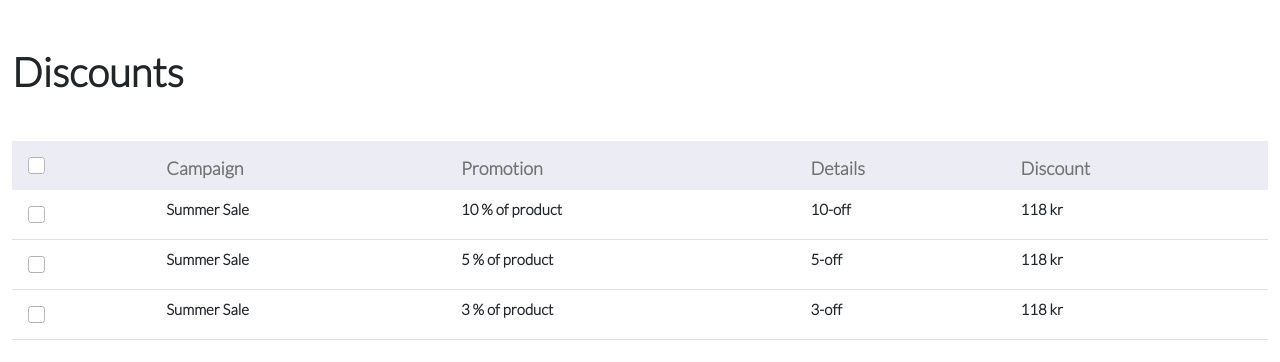
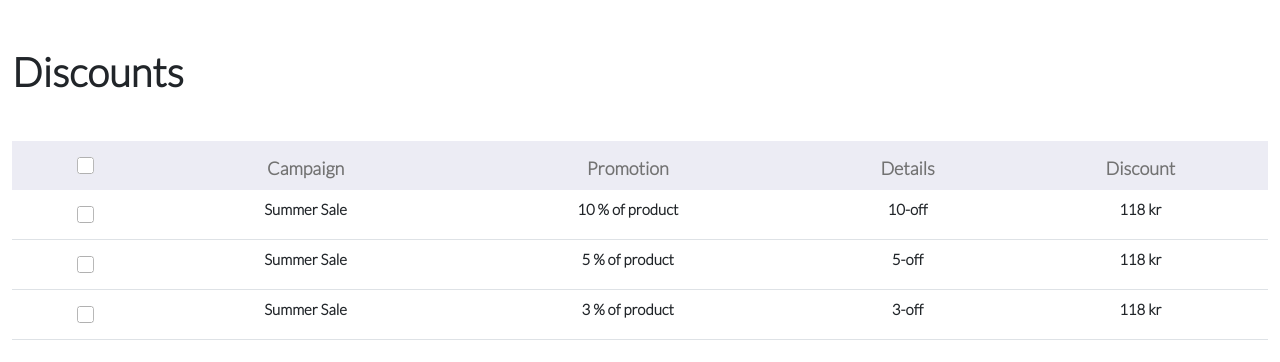
Before and after one commit to MaherHussain/campagin-task-, a React (Create React App) app: page / in a window 1280 px wide. Shown: the top 362 px of the page. Built offline with nearby package versions, Linux system fonts and the light colour scheme.

Commit message:
remove some unused stuff

```diff
--- a/src/App.css
+++ b/src/App.css
@@ -18,10 +18,13 @@
 }
 thead tr {
   border-bottom:hidden;
+  text-align: center !important;
 }
 tbody{
   font-size: 15px;
+  text-align: center !important;
 }
+
 
 input[type=checkbox] {
   filter:  hue-rotate(30deg) brightness(1.5);
@@ -40,6 +43,7 @@ input[type=checkbox] {
  display:flex;
  justify-content:center;
 }
+
 button {
   margin: 0 auto;
 align-self: center ;
--- a/src/App.js
+++ b/src/App.js
@@ -1,9 +1,8 @@
-import './App.css';
-import React,{useState, useEffect} from 'react'
-import Header from './components/Header'
-import Discounts from './components/Discounts'
-import Button from './components/Button'
-
+import "./App.css";
+import React, { useState } from "react";
+import Header from "./components/Header";
+import Discounts from "./components/Discounts";
+import Button from "./components/Button";
 
 const data = [
   {
@@ -30,7 +29,7 @@ const data = [
 ];
 function App() {
   const [discounts, setDiscounts] = useState(data);
-// select items func
+  // select items func
   const onSelect = (e) => {
     const { name, checked } = e.target;
     if (name === "selectall") {
@@ -47,21 +46,29 @@ function App() {
     }
   };
   // delete items func
-const deleteItems = (e) => {
-  e.preventDefault();
-  const unCheckedItems = discounts.filter((item) => { return !item.isChecked}  )
-  console.log(unCheckedItems);
-  setDiscounts(unCheckedItems)
+  const deleteItems = (e) => {
+    e.preventDefault();
+    const unCheckedItems = discounts.filter((item) => {
+      return !item.isChecked;
+    });
 
-}
+    setDiscounts(unCheckedItems);
+  };
   return (
     <div className="App">
       <div className="container-fluid pt-5">
-      <Header title="Discounts"/>
-      <Discounts discounts={discounts} onSelect={onSelect} setDiscounts={setDiscounts}/>
-      {discounts.find(item => item.isChecked  ) ? (<Button value="Remove" onClickHandle={deleteItems}/>):("")}
+        <Header title="Discounts" />
+        <Discounts
+          discounts={discounts}
+          onSelect={onSelect}
+          setDiscounts={setDiscounts}
+        />
+        {discounts.find((item) => item.isChecked) ? (
+          <Button value="Remove" onClickHandle={deleteItems} />
+        ) : (
+          ""
+        )}
       </div>
-
     </div>
   );
 }
--- a/src/components/Discounts.js
+++ b/src/components/Discounts.js
@@ -1,4 +1,4 @@
-import React, { useState, useEffect } from "react";
+import React from "react";
 
 export default function Discounts({discounts,setDiscounts,onSelect}) {
 
@@ -9,6 +9,7 @@ export default function Discounts({discounts,setDiscounts,onSelect}) {
         <thead className="table-head">
           <tr>
             <th scope="col" className="table-head">
+              {discounts.length > 0 ? (
               <input
                 name="selectall"
                 type="checkbox"
@@ -16,7 +17,8 @@ export default function Discounts({discounts,setDiscounts,onSelect}) {
                 onChange={(e) => {
                   onSelect(e);
                 }}
-              />
+              />):("")  }
+
             </th>
             <th scope="col" className="table-head">
               Campaign
@@ -35,7 +37,7 @@ export default function Discounts({discounts,setDiscounts,onSelect}) {
         <tbody>
           {discounts.map((item) => {
             return (
-              <tr key={item.id}>
+              <tr key={item.id} >
                 <th scope="row">
                   <input
                     onChange={(e) => {
@@ -46,7 +48,7 @@ export default function Discounts({discounts,setDiscounts,onSelect}) {
                     checked={item?.isChecked || false}
                   />
                 </th>
-                <td>{item.campaign}</td>
+                <td >{item.campaign}</td>
                 <td>{item.promotion}</td>
                 <td>{item.details}</td>
                 <td>{item.discount} kr</td>
```
